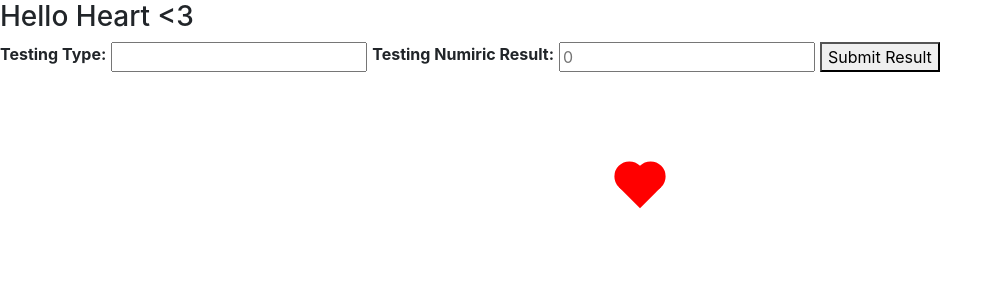
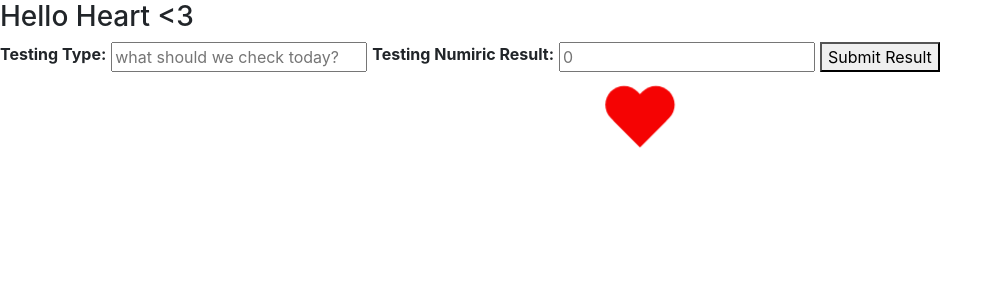
Before and after one commit to GalGurGurevich/HelloHeart, a React (Create React App) app in the folder HelloHeart/ClientApp/: page / in a window 1280 px wide. Shown: the top 300 px of the page, without its empty margins (0-1003 px from the left). Built offline with nearby package versions, Linux system fonts and the light colour scheme; no server answers.

Commit message:
added heart animation

```diff
--- a/HelloHeart/ClientApp/src/components/Home.css
+++ b/HelloHeart/ClientApp/src/components/Home.css
@@ -26,35 +26,55 @@
 }
 
 .heart {
-    background-color: red;
-    display: inline-block;
-    height: 30px;
-    margin: 0 10px;
+    animation: heartbeat 1s infinite;
     position: relative;
-    top: 100px;
-    transform: rotate(-45deg);
-    width: 30px;
-    align-self: center;
+    top: 4px;
+    width: 100px;
+    height: 90px;
+    animation: heartbeat 1s infinite;
+    margin: 0 auto
   }
 
   .heart:before,
   .heart:after {
+    position: absolute;
     content: "";
-    background-color: red;
-    border-radius: 50%;
-    height: 30px;
-    position: absolute;
-    width: 30px;
+    left: 50px;
+    top: 0;
+    width: 50px;
+    height: 80px;
+    background: rgb(245, 3, 3);
+    -moz-border-radius: 50px 50px 0 0;
+    border-radius: 50px 50px 0 0;
+    -webkit-transform: rotate(-45deg);
+       -moz-transform: rotate(-45deg);
+        -ms-transform: rotate(-45deg);
+         -o-transform: rotate(-45deg);
+            transform: rotate(-45deg);
+    -webkit-transform-origin: 0 100%;
+       -moz-transform-origin: 0 100%;
+        -ms-transform-origin: 0 100%;
+         -o-transform-origin: 0 100%;
+            transform-origin: 0 100%;
   }
 
-  .heart:before {
+  /* .heart:before {
     top: -15px;
     left: 0;
-  }
+  } */
 
   .heart:after {
-    left: 15px;
-    top: 0;
+    left: 0;
+    -webkit-transform: rotate(45deg);
+       -moz-transform: rotate(45deg);
+        -ms-transform: rotate(45deg);
+         -o-transform: rotate(45deg);
+            transform: rotate(45deg);
+    -webkit-transform-origin: 100% 100%;
+       -moz-transform-origin: 100% 100%;
+        -ms-transform-origin: 100% 100%;
+         -o-transform-origin: 100% 100%;
+            transform-origin :100% 100%;
   }
 
 @media only screen and (max-width: 768px) {
@@ -78,3 +98,32 @@
       font-weight: bold;
   }
 }
+
+
+@keyframes heartbeat
+{
+  0%
+  {
+    transform: scale( .75 );
+  }
+  20%
+  {
+    transform: scale( 1 );
+  }
+  40%
+  {
+    transform: scale( .75 );
+  }
+  60%
+  {
+    transform: scale( 1 );
+  }
+  80%
+  {
+    transform: scale( .75 );
+  }
+  100%
+  {
+    transform: scale( .75 );
+  }
+}
--- a/HelloHeart/ClientApp/src/components/Home.js
+++ b/HelloHeart/ClientApp/src/components/Home.js
@@ -56,7 +56,7 @@ export default function Home() {
 
       <form className="input-test-form" onSubmit={onSubmit}>
         <label className="label-header">Testing Type: </label>
-        <input className="input-field" type='text'value={testInput} onChange={e => setTestInput(e.target.value)}></input>
+        <input className="input-field" type='text'value={testInput} onChange={e => setTestInput(e.target.value)} placeholder="what should we check today?"></input>
         <label className="label-header">Testing Numiric Result: </label>
         <input className="input-field" type='number' value={testNumber} onChange={e => setTestNumber(e.target.value)} placeholder={0}></input>
         <button type='submit'>Submit Result</button>
```
Also changed, not shown: 1 other file (tests, documents, lock files or other folders).
